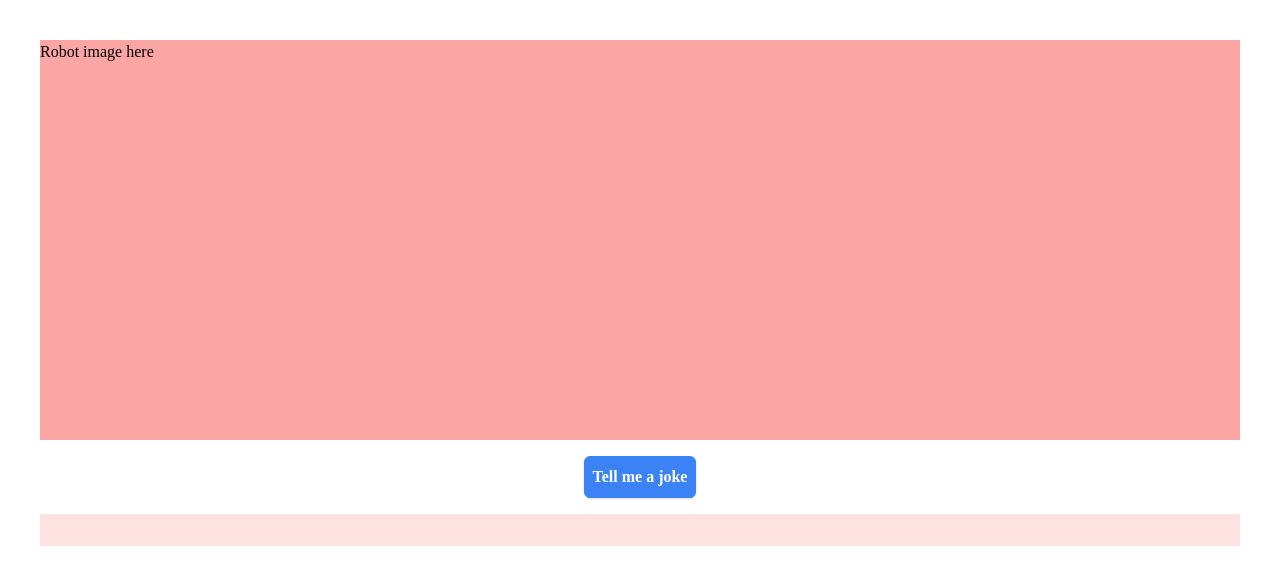
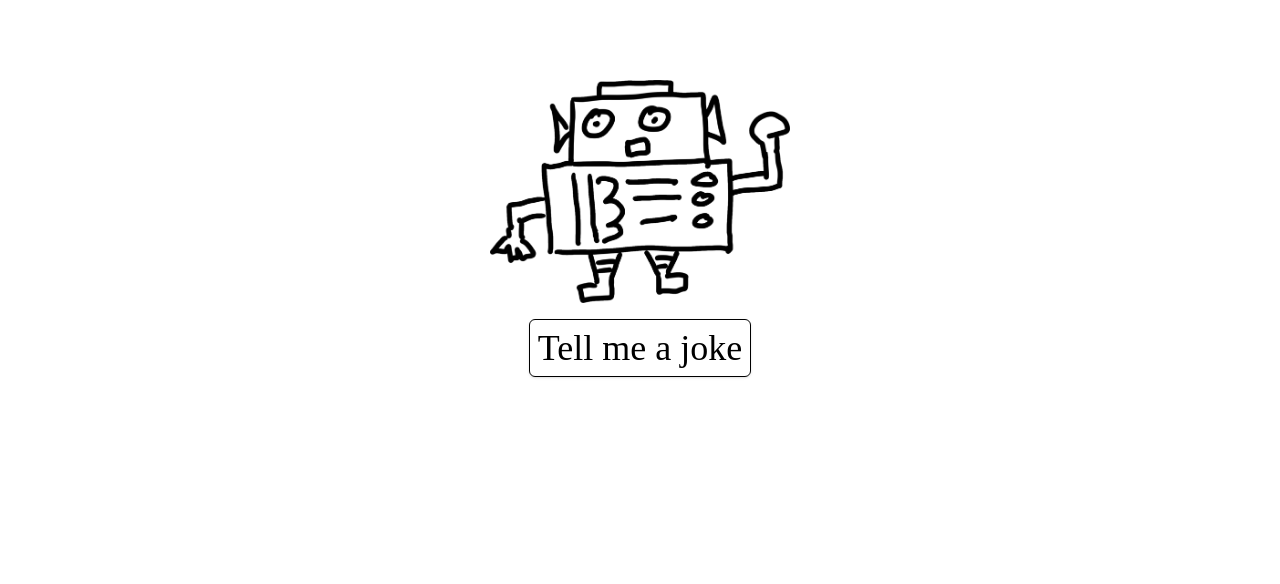
Before and after one commit to bytesbanana/-S-joke-telling-app, a React (Create React App) app: page / in a window 1280 px wide. Shown: the top 584 px of the page. Built offline with nearby package versions, Linux system fonts and the light colour scheme.

Commit message:
adding style and refactor tell joke func

```diff
--- a/src/App.tsx
+++ b/src/App.tsx
@@ -1,5 +1,7 @@
-import React, { useEffect } from "react";
+/* eslint-disable react-hooks/exhaustive-deps */
+import { useEffect } from "react";
 import { useJokeAPI } from "./hooks";
+import { Joke } from "./hooks/useJokeAPI";
 
 declare global {
   interface Window {
@@ -13,34 +15,38 @@ declare global {
 }
 
 function App() {
-  const { jokes, loading, fetchJoke } = useJokeAPI();
+  const { joke, loading, fetchJoke } = useJokeAPI();
 
-  const speak = (text: string): void => {
+  const tellJoke = (joke: Joke) => {
     const synth = window.speechSynthesis;
-    const utterThis = new SpeechSynthesisUtterance(text);
+    const setupUtter = new SpeechSynthesisUtterance(joke.setup);
+    const punchLineUtter = new SpeechSynthesisUtterance(joke.punchline);
 
-    synth.speak(utterThis);
+    synth.speak(setupUtter);
+
+    setupUtter.addEventListener("end", () => {
+      setTimeout(() => {
+        synth.speak(punchLineUtter);
+      });
+    });
   };
 
   useEffect(() => {
     if (loading) return;
-    if (!jokes) return;
+    if (!joke) return;
 
-    speak(jokes.setup);
-    setTimeout(() => {
-      speak(jokes.punchline);
-    }, 1500);
-  }, [jokes, loading]);
+    tellJoke(joke);
+  }, [joke, loading]);
 
   return (
-    <div className="flex justify-center p-10 flex-col">
-      <div className="w-auto h-auto min-h-[400px] bg-red-300">
-        Robot image here
+    <div className="flex justify-center p-20 flex-col items-center">
+      <div className=" relative w-[300px] h-auto">
+        <img src="/robot.png" alt="robot" />
       </div>
       <div className="flex justify-center p-4">
         <button
           disabled={loading}
-          className={`border w-fit p-2 rounded-md hover:shadow-gray-300 shadow hover:shadow-md transition-all bg-blue-500 border-blue-500 text-white font-semibold hover:bg-blue-700 active:scale-105 disabled:bg-gray-400`}
+          className={`border w-fit p-2 rounded-md hover:shadow-gray-300 shadow hover:shadow-lg transition-all border-black text-black text-4xl hover:bg-gray-700 hover:text-gray-200 active:scale-105 disabled:bg-gray-400`}
           onClick={() => {
             fetchJoke();
           }}
@@ -49,9 +55,9 @@ function App() {
         </button>
       </div>
 
-      <div className="w-100 bg-red-100 p-4 flex justify-center flex-col items-center">
-        <h1>{jokes?.setup}</h1>
-        <p>{jokes?.punchline}</p>
+      <div className="w-100 p-4 flex justify-center flex-col items-center">
+        <h1 className="text-5xl font-bold text-center p-4">{joke?.setup}</h1>
+        <p className="text-3xl text-center">{joke?.punchline}</p>
       </div>
     </div>
   );
--- a/src/hooks/useJokeAPI.ts
+++ b/src/hooks/useJokeAPI.ts
@@ -7,7 +7,7 @@ export interface Joke {
   type: string;
 }
 const useJokeAPI = function () {
-  const [jokes, setJoke] = useState<Joke>();
+  const [joke, setJoke] = useState<Joke>();
   const [loading, setLoading] = useState(false);
 
   const fetchJoke = async () => {
@@ -25,7 +25,7 @@ const useJokeAPI = function () {
     }
   };
 
-  return { jokes, loading, fetchJoke };
+  return { joke, loading, fetchJoke };
 };
 
 export default useJokeAPI;
```
